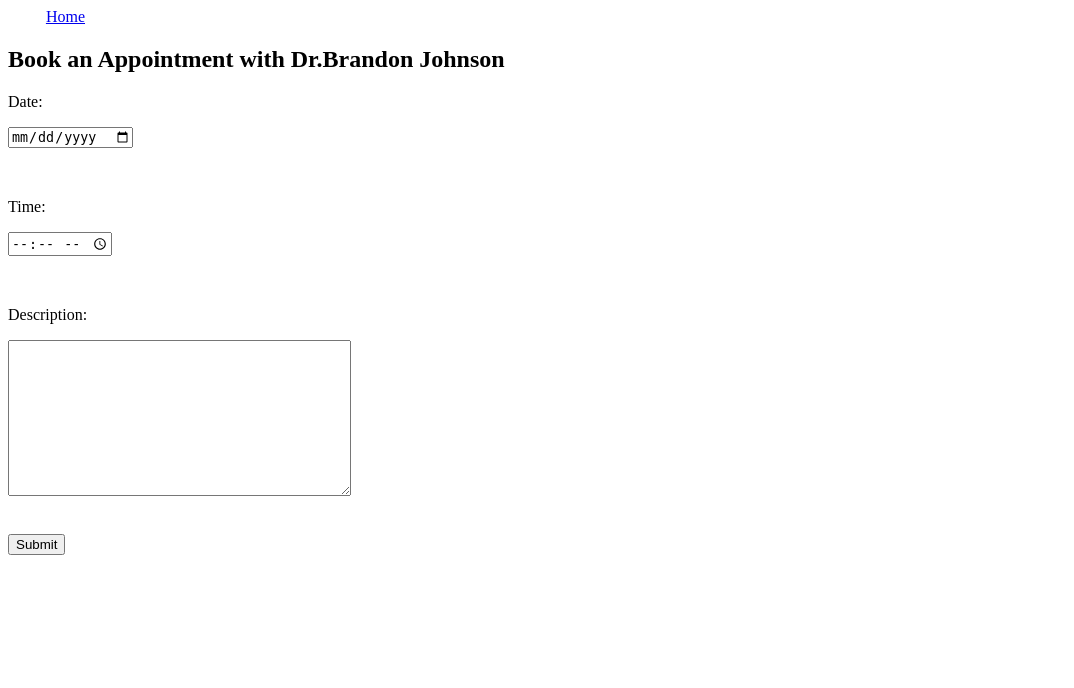
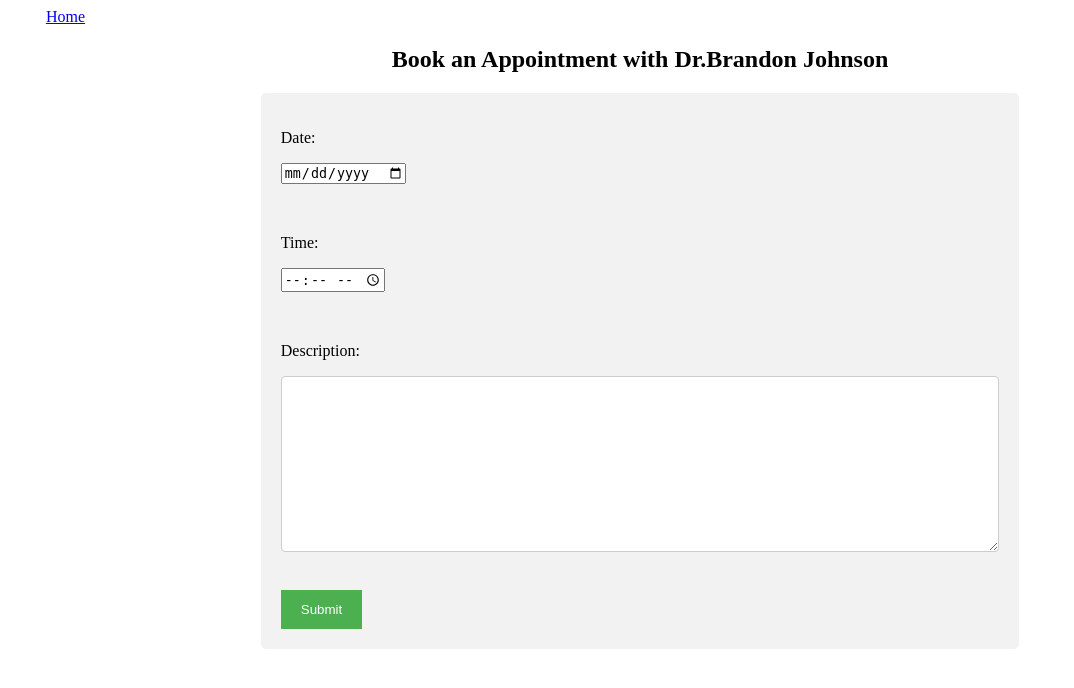
Before and after one commit to hassan797/online-consultation-web-application, a Django app: page /appointment/booksystem/1 in a window 1280 px wide. Shown: the top 688 px of the page, without its empty margins (0-1074 px from the left). Run offline with Django 3.2, Linux system fonts and the light colour scheme; data comes from the database, SQL or seed files in the repository; both versions use the stored data as it was after the commit.

Commit message:
book appointment

```diff
--- a/appointments/views.py
+++ b/appointments/views.py
@@ -86,9 +86,9 @@ def BookAppointment(request, dr_id) :
                                                     description= description )
             apointment.save()
             send_reminder(request, apointment)
-            messages.success(request, 'Your appointment has been succesfully booked :) !')
+            messages.success(request, 'Your appointment has been successfully booked :) !')
         else :
-            messages.error(request, 'this time slot at that day is not available :( !')
+            messages.error(request, 'This time slot is not available, Please choose another one!')
 
     return render(request, 'Bookappointment.html', {'form': form, 'drname': drname})
 
--- a/templates/bookappointment.html
+++ b/templates/bookappointment.html
@@ -3,20 +3,72 @@
 <head>
     <meta charset="UTF-8">
     <title>Title</title>
+
+<style type="text/css">
+
+.messages{
+font-size:22px;
+color: red;
+font-weight:bold;
+text-align:center;
+}
+
+
+* {
+  box-sizing: border-box;
+}
+
+input[type=text], select, textarea {
+  width: 100%;
+  padding: 12px;
+  border: 1px solid #ccc;
+  border-radius: 4px;
+  resize: vertical;
+}
+
+
+input[type=submit] {
+  background-color: #4CAF50;
+  color: white;
+  padding: 12px 20px;
+  border: none;
+  cursor: pointer;
+
+}
+
+input[type=submit]:hover {
+  background-color: #45a049;
+}
+
+.container {
+  border-radius: 5px;
+  background-color: #f2f2f2;
+  padding: 20px;
+  margin-left: 20%;
+  margin-right: 20%;
+}
+
+
+
+</style>
+
+
 </head>
 <body>
 <div>
     <a href='/' style="padding: 3%;">Home</a>
-    <h2> Book an Appointment with {{ drname }}</h2>
+    <h2 style="text-align: center"> Book an Appointment with {{ drname }}</h2>
 
-
+<div class="container">
     {% if messages %}
     <ul class="messages">
         {% for message in messages %}
-        <li {% if message.tags %} class=" {{ message.tags }} " {% endif %}> {{ message }}</li>
+        <p {% if message.tags %} class=" {{ message.tags }} " {% endif %}> {{ message }}</p>
         {% endfor %}
     </ul>
     {% endif %}
+
+
     <form method="POST">
         {% csrf_token %}
         {% for inp in form %}
@@ -26,7 +78,7 @@
         <input type="submit" name="submitbtn">
     </form>
 
-
+</div>
 </div>
 
 </body>
```
Also changed, not shown: db.sqlite3.
